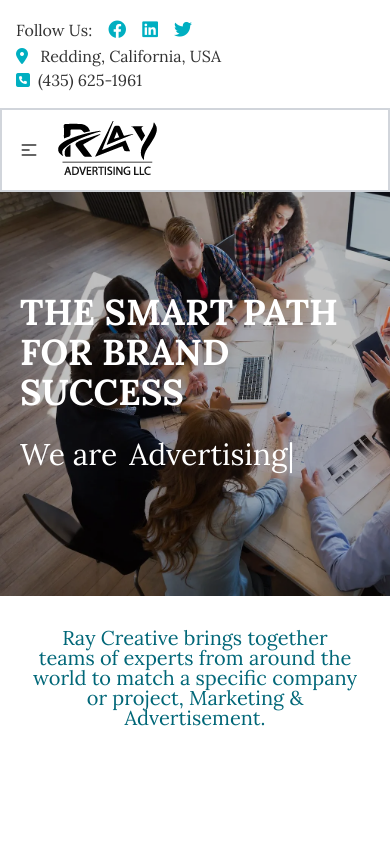
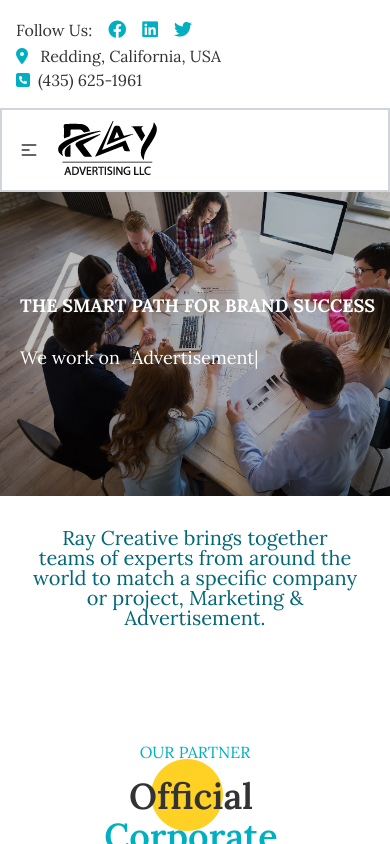
Before and after one commit to nosianuri/ray-advertising, a React (Create React App) app: page / in a window 390 px wide. Shown: the top 844 px of the page. Built offline with nearby package versions, Linux system fonts and the light colour scheme; a web font is replaced by a local one.

Commit message:
Update mobile navbar

```diff
--- a/src/pages/Shared/Navbar.css
+++ b/src/pages/Shared/Navbar.css
@@ -8,6 +8,12 @@
 }
 .navbar-start{
     height: 100%;
+}
+.menu-compact{
+    background: #fff;
+}
+.menu-compact a{
+    color: #006778;
 }
 
 .navbar .menu a:hover{
--- a/src/pages/home/Banner.js
+++ b/src/pages/home/Banner.js
@@ -39,7 +39,7 @@ const Banner = () => {
           </div>
 
 
-          <p class=" lg:text-xl md:text-xl sm:text-xl mt-3">Ray Creative brings together teams of experts from around the world to match a specific company or project, Marketing & Advertisement. Digital Market Media is the most trusted provider of inbound calls and leads for insurance, financial services, and other industries.</p>
+          <p class=" lg:text-xl md:text-xl sm:text-xl mt-3"> Digital Market Media is the most trusted provider of inbound calls and leads for insurance, financial services, and other industries.</p>
           <div className='flex gap-5'>
             <button class="btn btn-secondary rounded-full lg:px-5 hover:text-white  text-white border-2 border-blue  group relative flex items-center overflow-hidden mt-5">
               {/* <span className='absolute left-0 w-full h-0 transition-all bg-blue opacity-100 group-hover:h-full group-hover:top-0 duration-400 ease'></span>
--- a/src/pages/home/MainBanner/MainBanner.js
+++ b/src/pages/home/MainBanner/MainBanner.js
@@ -14,21 +14,17 @@ const MainBanner = () => {
 
         <div class="w-full py-[100px]">
           <div class="mx-auto max-w-[1240px] text-white pl-5">
-            <h1 class="text-4xl font-bold">THE SMART PATH FOR BRAND SUCCESS</h1>
-            <p class="py-6 text-3xl">We are
+            <h1 class="lg:text-4xl md:text-xl text-lg font-bold">THE SMART PATH FOR BRAND SUCCESS</h1>
+            <p class="py-6 lg:text-3xl md:text-2xl text-lg">We work on
               <Typed
                 className='pl-3'
-                strings={['Media Buying', 'Advertising', 'Publiser']}
+                strings={['Media Buying', 'Advertisement', 'Publisher', 'Marketing']}
                 typeSpeed={100}
                 loop={true}
                 backSpeed={120}
               />
             </p>
-            {/* <div className="floating-icon">
-                        <a href="#services">
-                            <BsMouse color="#fff" size={25} className="mouse" />
-                        </a>
-                    </div> */}
+
           </div>
         </div>
       </div>
```
